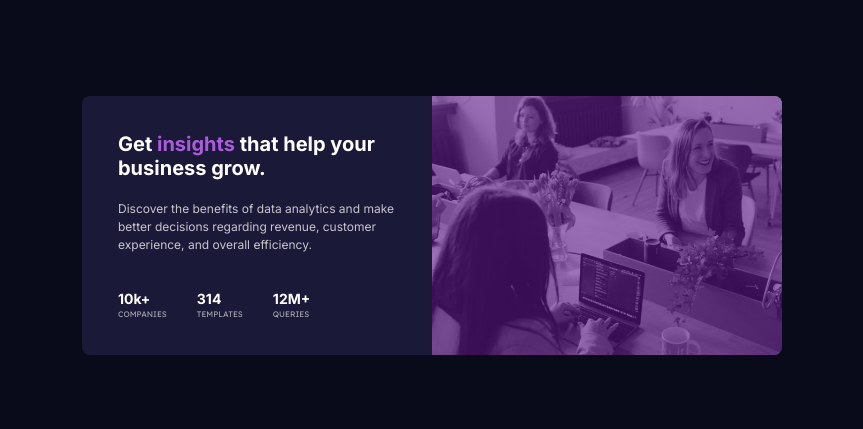
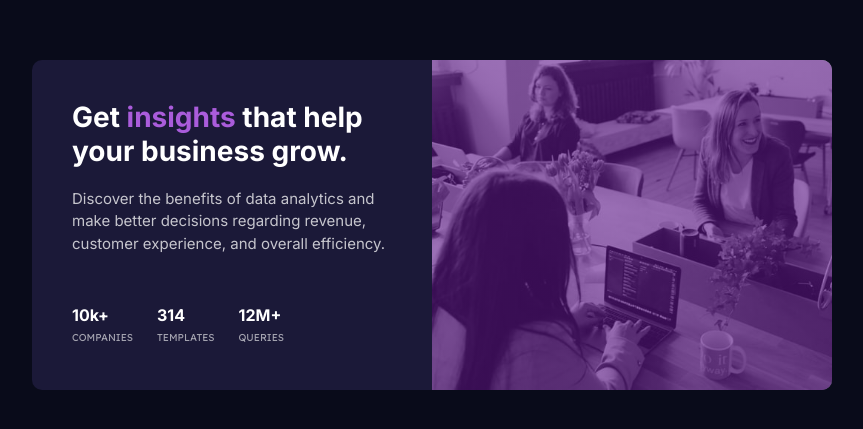
Before and after one commit to Marvin-Figueroa/stats-preview-card-component, a plain HTML site: page index.html in a window 1280 px wide. Shown: the part 175-604 px from the top of the page, without its empty margins (208-1071 px from the left). Drawn offline with Linux system fonts and the light colour scheme.

Commit message:
Fix layout sizing issues.

```diff
--- a/index.html
+++ b/index.html
@@ -16,7 +16,7 @@
     <article class="card">
       <div class="card__image-container">
         <img
-          src="images/image-header-mobile.jpg"
+          src="images/image-header-desktop.jpg"
           alt="Women working in computers"
           class="card__image"
         />
--- a/styles.css
+++ b/styles.css
@@ -81,6 +81,7 @@ body {
 .card__stats {
   display: flex;
   flex-direction: column;
+  justify-content: space-between;
   gap: 2.4rem;
 }
 
@@ -95,45 +96,49 @@ body {
   text-transform: uppercase;
   font-family: "Lexend Deca", sans-serif;
   color: hsla(0, 0%, 100%, 0.6);
-  font-size: 1.2rem;
 }
 
 @media screen and (min-width: 768px) {
   .card {
     display: flex;
     flex-direction: row-reverse;
-    max-width: 700px;
-    border-radius: 8px;
+    min-width: 700px;
+    max-width: 800px;
+    border-radius: 10px;
+  }
+
+  .card__image {
+    object-fit: cover;
+    /* object-position: center; */
   }
 
   .card__text-content {
     text-align: left;
-    padding: 3.6rem;
+    padding: 4rem;
     flex-basis: 50%;
-  }
-
-  .card__title {
-    font-size: 2rem;
-  }
-  .card__description {
-    font-size: 1.2rem;
-  }
-
-  .stat-heading {
-    font-size: 1.4rem;
-    margin-bottom: 0.2rem;
-  }
-
-  .stat-text {
-    font-size: 0.8rem;
   }
 
   .card__image-container {
     flex-basis: 50%;
   }
 
+  .card__title {
+    font-size: 2.8rem;
+  }
+  .card__description {
+    margin-bottom: 5rem;
+  }
+
+  .stat-heading {
+    font-size: 1.6rem;
+  }
+
+  .stat-text {
+    font-size: 1rem;
+  }
+
   .card__stats {
     flex-direction: row;
-    gap: 3rem;
+    justify-content: flex-start;
   }
 }
```
